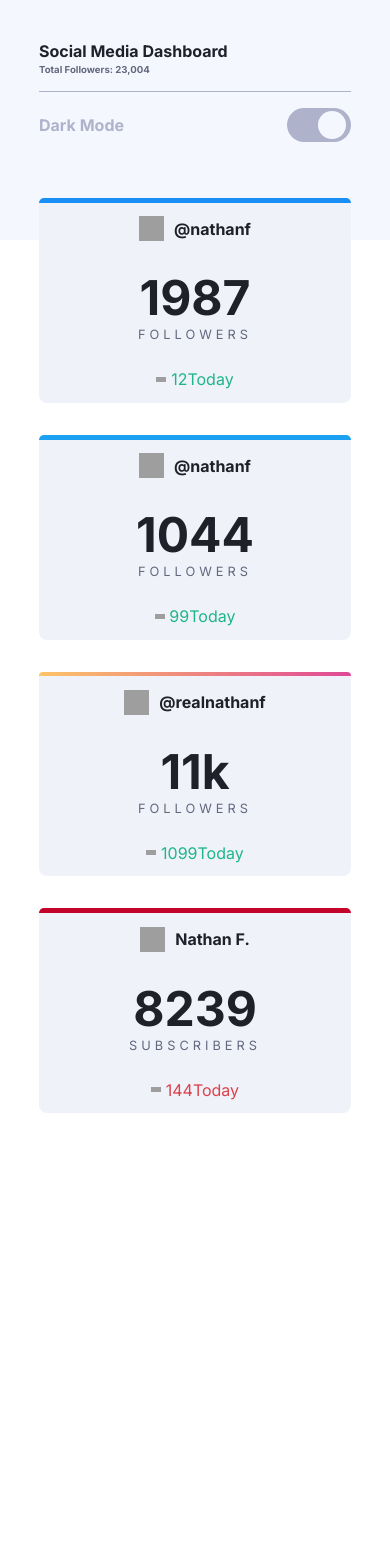
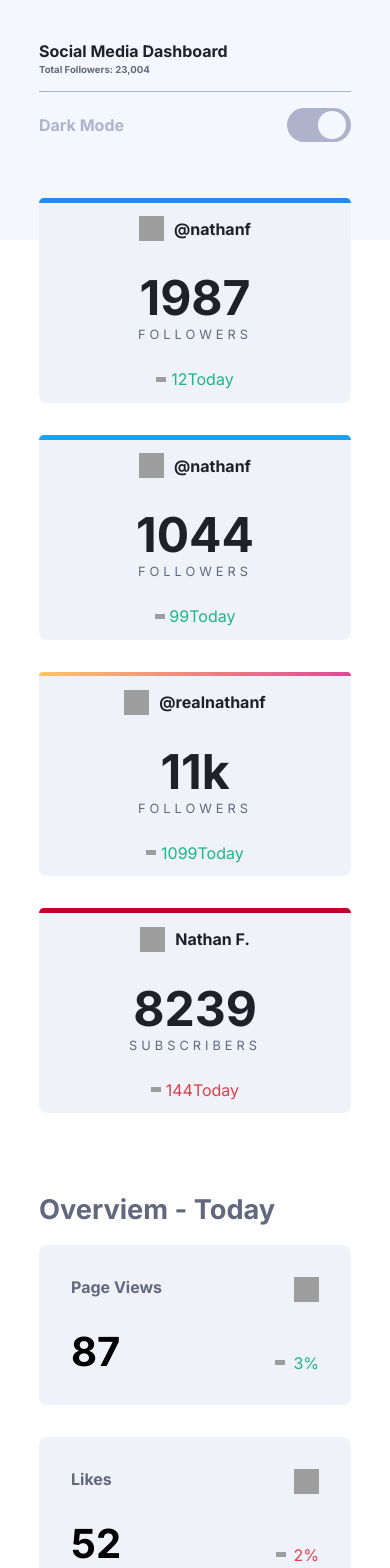
Before and after one commit to AstronautoLunar/Social-media-dashboard-next, a Next.js app: page / in a window 390 px wide. Shown: the top 1568 px of the page. Before the commit the page ends 1145 px from the top, so only its background shows below. Built offline with nearby package versions, Linux system fonts and the light colour scheme; grey boxes are pictures that could not be loaded.

Commit message:
:sparkles: Desenvolvido os cards secundários junto a sua responsividade

```diff
--- a/components/LineMain/styles.module.scss
+++ b/components/LineMain/styles.module.scss
@@ -1,5 +1,7 @@
 div.LineMain {
     flex-direction: column;
+
+    margin-bottom: 1.5rem;
 }
 
 div.LineMain,
--- /dev/null
+++ b/components/LineSecundary/CardSecundary/index.tsx
@@ -0,0 +1,83 @@
+import Image from 'next/image';
+
+import styles from './styles.module.scss';
+
+type CardSecundaryData = {
+    text: string;
+    number: number;
+    iconSrc: string;
+    altIcon: string;
+    growth: number;
+}
+
+export default function CardSecundary({
+    text,
+    number,
+    iconSrc,
+    altIcon,
+    growth
+}) {
+    return (
+        <div className={styles.CardSecundary}>
+            <div className={styles.lineOne}>
+                <span className={styles.text}>{ text }</span>
+                <Image
+                    width={25}
+                    height={25}
+                    src={iconSrc}
+                    alt={altIcon}
+                />
+            </div>
+            <div className={styles.lineTwo}>
+                <span className={styles.number}>{
+                    number > 10000
+                    ?
+                        `${number / 1000}k`
+                    :
+                        number
+                }</span>
+                <div className={styles.growth}
+                    style={
+                        growth > 0
+                        ?
+                        {
+                            color: "var(--green-icon-up)"
+                        }
+                        :
+                        {
+                            color: "var(--red-icon-down)"
+                        }
+                    }
+                >
+                    <div className={styles.growthImage}>
+                        {
+                            growth > 0
+                            ?
+                            <Image
+                                width={10}
+                                height={5}
+                                src="/icon-up.svg"
+                                alt="icon up"
+                            />
+                            :
+                            <Image
+                                width={10}
+                                height={5}
+                                src="/icon-down.svg"
+                                alt="icon down"
+                            />
+                        }
+                    </div>
+                    <span className={styles.growthNumber}>{
+                        growth > 0
+                        ?
+                        growth
+                        :
+                        growth*-1
+                    }</span>
+                    %
+                </div>
+            </div>
+        </div>
+    )
+}
--- /dev/null
+++ b/components/LineSecundary/CardSecundary/styles.module.scss
@@ -0,0 +1,85 @@
+div.CardSecundary {
+    flex-direction: column;
+    justify-content: space-between;
+    align-items: center;
+
+    box-sizing: border-box;
+    padding: 2rem;
+
+    background-color: var(--light-grayish-blue-card-bg);
+
+    border-radius: 0.5rem;
+
+    height: 10rem;
+
+    div.lineOne {
+
+        span.text {
+            color: var(--dark-grayish-blue-text);
+
+            font-weight: 700;
+        }
+    }
+
+    div.lineTwo {
+
+        span.number {
+            font-weight: 700;
+            font-size: 2.5rem;
+            line-height: 2.55rem;
+        }
+    }
+}
+
+div.CardSecundary,
+div.lineOne,
+div.lineTwo,
+div.growth,
+div.growthImage
+{
+    display: flex;
+}
+
+div.CardSecundary,
+div.lineOne,
+div.lineTwo
+{
+    justify-content: space-between;
+}
+
+div.lineOne,
+div.lineTwo
+{
+
+    width: 100%;
+}
+
+div.lineOne {
+    align-items: flex-start;
+}
+
+div.lineTwo {
+    align-items: flex-end;
+}
+
+div.growth {
+    justify-content: center;
+    align-items: center;
+
+    div.growthImage {
+        margin-right: 0.5rem;
+    }
+}
+
+div.growth,
+div.growthImage
+{
+    justify-content: center;
+    align-items: center;
+}
+
+@media screen and (max-width: 1036px) {
+    div.CardSecundary {
+        width: 100%;
+    }
+}
--- /dev/null
+++ b/components/LineSecundary/index.tsx
@@ -0,0 +1,20 @@
+import styles from './styles.module.scss';
+
+type LineSecundaryData = {
+    children: JSX.Element[] | JSX.Element;
+    title: string;
+}
+
+export default function LineSecundary({
+    children,
+    title
+}: LineSecundaryData) {
+    return (
+        <div id={styles.LineSecundary}>
+            <h1 id={styles.title}>{ title }</h1>
+            <div id={styles.layout}>
+                { children }
+            </div>
+        </div>
+    )
+}
--- /dev/null
+++ b/components/LineSecundary/styles.module.scss
@@ -0,0 +1,31 @@
+div#LineSecundary {
+    display: flex;
+    flex-direction: column;
+    justify-content: center;
+    align-items: flex-start;
+
+    margin-bottom: 2rem;
+
+    h1#title {
+        font-size: 1.7rem;
+
+        color: var(--dark-grayish-blue-text);
+    }
+
+    div#layout {
+        display: grid;
+        grid-template: auto auto / auto auto auto auto;
+        grid-gap: 2rem;
+
+        width: 100%;
+    }
+
+    @media screen and (max-width: 1036px) {
+        div#layout {
+            display: flex;
+            flex-direction: column;
+            justify-content: center;
+            align-items: center;
+        }
+    }
+}
--- a/pages/index.tsx
+++ b/pages/index.tsx
@@ -4,7 +4,9 @@ import IndexPages from './IndexPages';
 import {
   Header,
   LineMain,
-  CardPrimary
+  LineSecundary,
+  CardPrimary,
+  CardSecundary
 } from '../components';
 
 import styles from '../styles/Home.module.scss';
@@ -55,6 +57,80 @@ export default function Home() {
     }
   ]
 
+  // text: string;
+  // number: number;
+  // iconSrc: string;
+  // altIcon: string;
+  // growth: number;
+  // gridArea?: any;
+
+  const cardsSecundary = [
+    {
+      id: 1,
+      text: "Page Views",
+      number: 87,
+      iconSrc: "/icon-facebook.svg",
+      altSrc: "icon facebook",
+      growth: 3
+    },
+    {
+      id: 2,
+      text: "Likes",
+      number: 52,
+      iconSrc: "/icon-facebook.svg",
+      altSrc: "icon facebook",
+      growth: -2
+    },
+    {
+      id: 3,
+      text: "Likes",
+      number: 5462,
+      iconSrc: "/icon-instagram.svg",
+      altSrc: "icon instagram",
+      growth: 2257
+    },
+    {
+      id: 4,
+      text: "Profile Views",
+      number: 52000,
+      iconSrc: "/icon-instagram.svg",
+      altSrc: "icon instagram",
+      growth: 1375
+    },
+    {
+      id: 5,
+      text: "Retweets",
+      number: 117,
+      iconSrc: "/icon-twitter.svg",
+      altSrc: "icon twitter",
+      growth: 303
+    },
+    {
+      id: 6,
+      text: "Likes",
+      number: 507,
+      iconSrc: "/icon-twitter.svg",
+      altSrc: "icon twitter",
+      growth: 553
+    },
+    {
+      id: 7,
+      text: "Likes",
+      number: 107,
+      iconSrc: "/icon-youtube.svg",
+      altSrc: "icon youtube",
+      growth: -19
+    },
+    {
+      id: 8,
+      text: "Total Views",
+      number: 1407,
+      iconSrc: "/icon-youtube.svg",
+      altSrc: "icon youtube",
+      growth: -12
+    },
+  ]
+
   return (
     <div className={styles.Home}>
       <IndexPages/>
@@ -83,11 +159,22 @@ export default function Home() {
             ))
           }
         </LineMain>
-        {/* <LineCard
-          title=""
+        <LineSecundary
+          title="Overviem - Today"
         >
-
-        </LineCard> */}
+          {
+            cardsSecundary.map(item => (
+              <CardSecundary
+                key={item.id}
+                text={item.text}
+                number={item.number}
+                iconSrc={item.iconSrc}
+                altIcon={item.altSrc}
+                growth={item.growth}
+              />
+            ))
+          }
+        </LineSecundary>
       </div>
     </div>
   )
--- a/styles/Home.module.scss
+++ b/styles/Home.module.scss
@@ -6,7 +6,6 @@ div.Home {
 
     div#container {
         width: 80%;
-        height: 100vh;
     }
 }
 
```
Also changed, not shown: components/index.tsx (+6 -2 lines), components/LineMain/CardPrimary/index.tsx (renamed from components/CardPrimary/index.tsx), components/LineMain/CardPrimary/styles.module.scss (renamed from components/CardPrimary/styles.module.scss).
